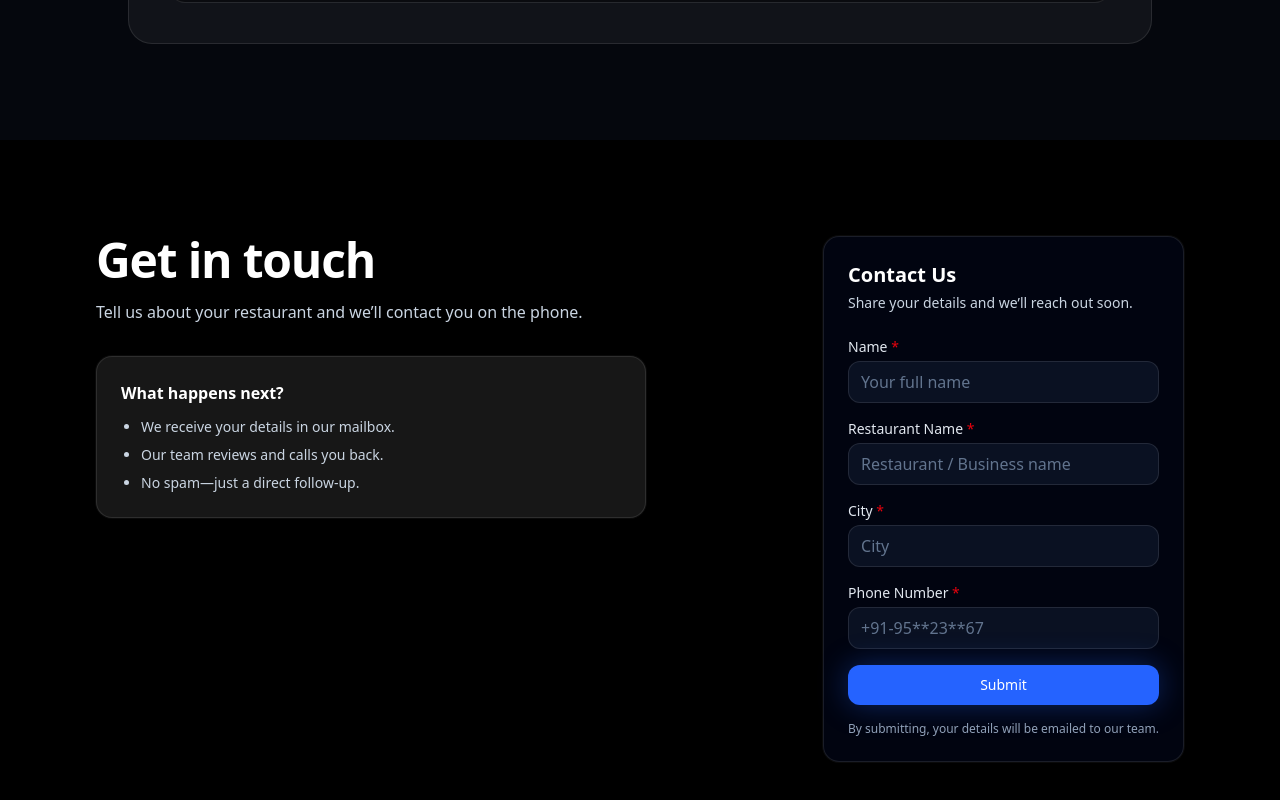
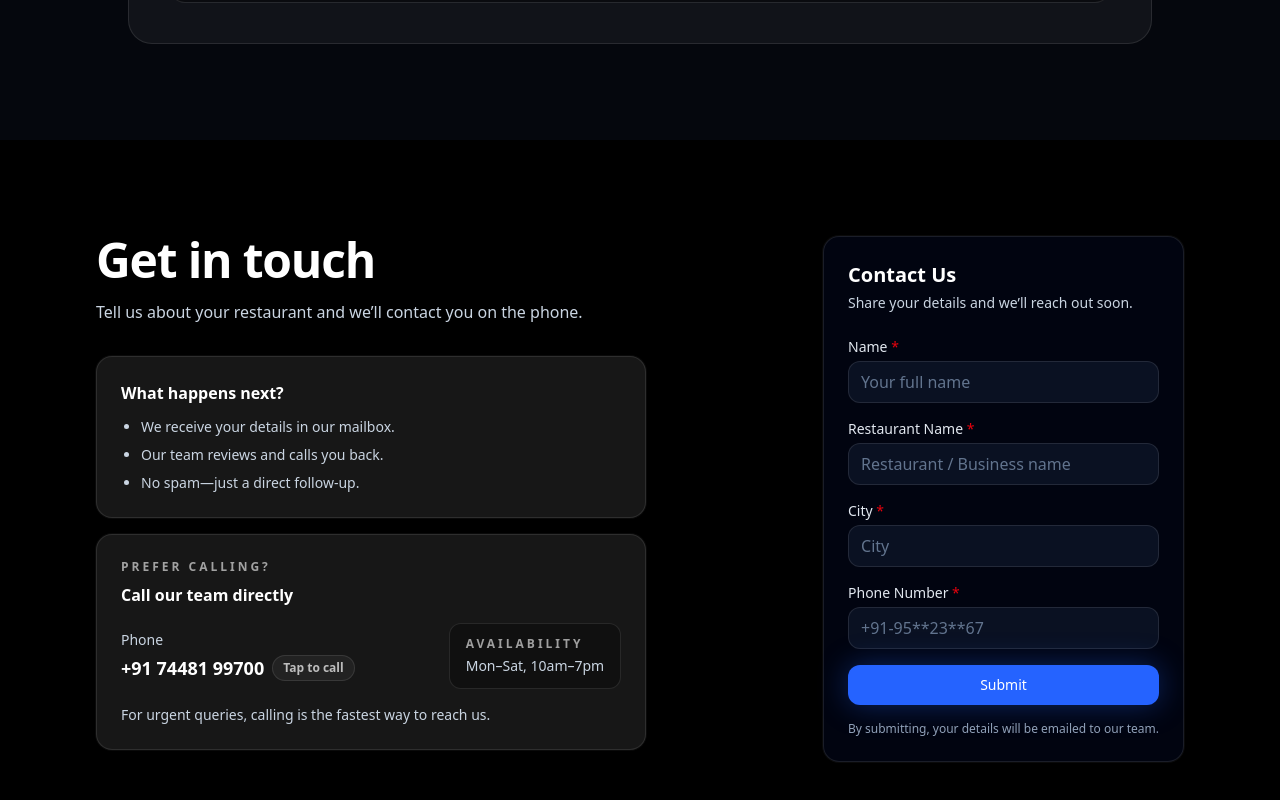
Before and after one commit to Binder101/KostCartWeb, a Next.js app: page / in a window 1280 px wide. Shown: the part 5583-6383 px from the top of the page. Built offline with nearby package versions, Linux system fonts and the light colour scheme.

Commit message:
Add prefer calling section

```diff
--- a/src/app/layouts/ContactSection.tsx
+++ b/src/app/layouts/ContactSection.tsx
@@ -14,19 +14,55 @@ export default function ContactSection({ id = "contact" }: ContactSectionProps)
                             Get in touch
                         </h2>
                         <p className="mt-4 text-base text-slate-300">
-                            Tell us about your restaurant and we’ll contact you on the
-                            phone.
+                            Tell us about your restaurant and we’ll contact you on the phone.
                         </p>
 
-                        <div className="mt-8 rounded-2xl border border-white/10 bg-[#171717] p-6 text-slate-200 shadow-[0_0_0_1px_rgba(255,255,255,0.04)]">
-                            <h3 className="font-semibold text-white">
-                                What happens next?
-                            </h3>
-                            <ul className="mt-3 list-disc space-y-2 pl-5 text-sm text-slate-300">
-                                <li>We receive your details in our mailbox.</li>
-                                <li>Our team reviews and calls you back.</li>
-                                <li>No spam—just a direct follow-up.</li>
-                            </ul>
+                        <div className="mt-8 space-y-4">
+                            {/* What happens next */}
+                            <div className="rounded-2xl border border-white/10 bg-[#171717] p-6 text-slate-200 shadow-[0_0_0_1px_rgba(255,255,255,0.04)]">
+                                <h3 className="font-semibold text-white">What happens next?</h3>
+                                <ul className="mt-3 list-disc space-y-2 pl-5 text-sm text-slate-300">
+                                    <li>We receive your details in our mailbox.</li>
+                                    <li>Our team reviews and calls you back.</li>
+                                    <li>No spam—just a direct follow-up.</li>
+                                </ul>
+                            </div>
+
+                            <div className="rounded-2xl border border-white/10 bg-[#171717] p-6 shadow-[0_0_0_1px_rgba(255,255,255,0.04)]">
+                                <p className="text-xs font-semibold uppercase tracking-[0.25em] text-white/60">
+                                    Prefer calling?
+                                </p>
+
+                                <h3 className="mt-2 text-base font-semibold text-white">
+                                    Call our team directly
+                                </h3>
+
+                                <div className="mt-4 flex flex-col gap-3 sm:flex-row sm:items-center sm:justify-between">
+                                    <div>
+                                        <p className="text-sm text-slate-300">Phone</p>
+                                        <a
+                                            href="tel:+917448199700"
+                                            className="mt-1 inline-flex items-center gap-2 text-lg font-semibold text-white hover:text-white/90"
+                                        >
+                                            +91 74481 99700
+                                            <span className="rounded-full border border-white/10 bg-white/5 px-2.5 py-1 text-xs font-semibold text-white/70">
+                    Tap to call
+                  </span>
+                                        </a>
+                                    </div>
+
+                                    <div className="rounded-xl border border-white/10 bg-black/30 px-4 py-3">
+                                        <p className="text-xs font-semibold uppercase tracking-[0.25em] text-white/60">
+                                            Availability
+                                        </p>
+                                        <p className="mt-1 text-sm text-slate-300">Mon–Sat, 10am–7pm</p>
+                                    </div>
+                                </div>
+
+                                <p className="mt-4 text-sm text-slate-300">
+                                    For urgent queries, calling is the fastest way to reach us.
+                                </p>
+                            </div>
                         </div>
                     </div>
 
@@ -36,5 +72,6 @@ export default function ContactSection({ id = "contact" }: ContactSectionProps)
                 </div>
             </div>
         </section>
+
     );
 }
```
